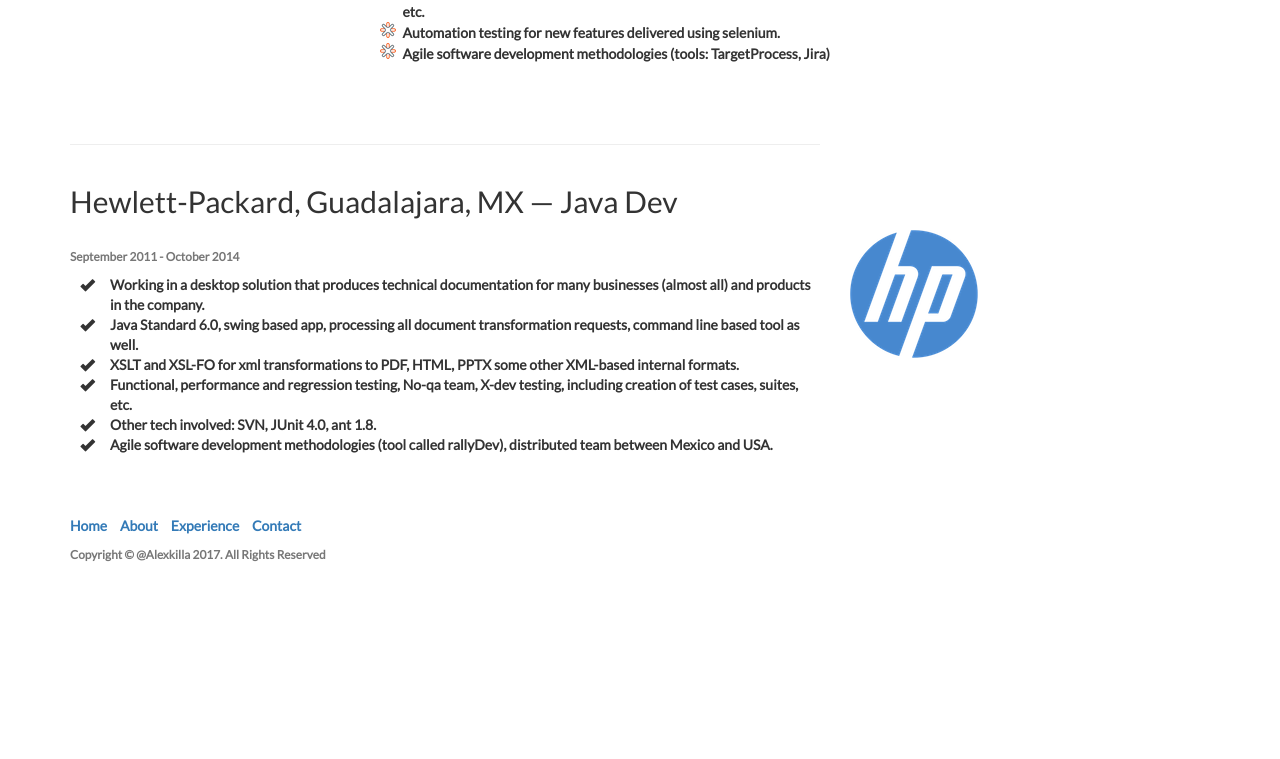
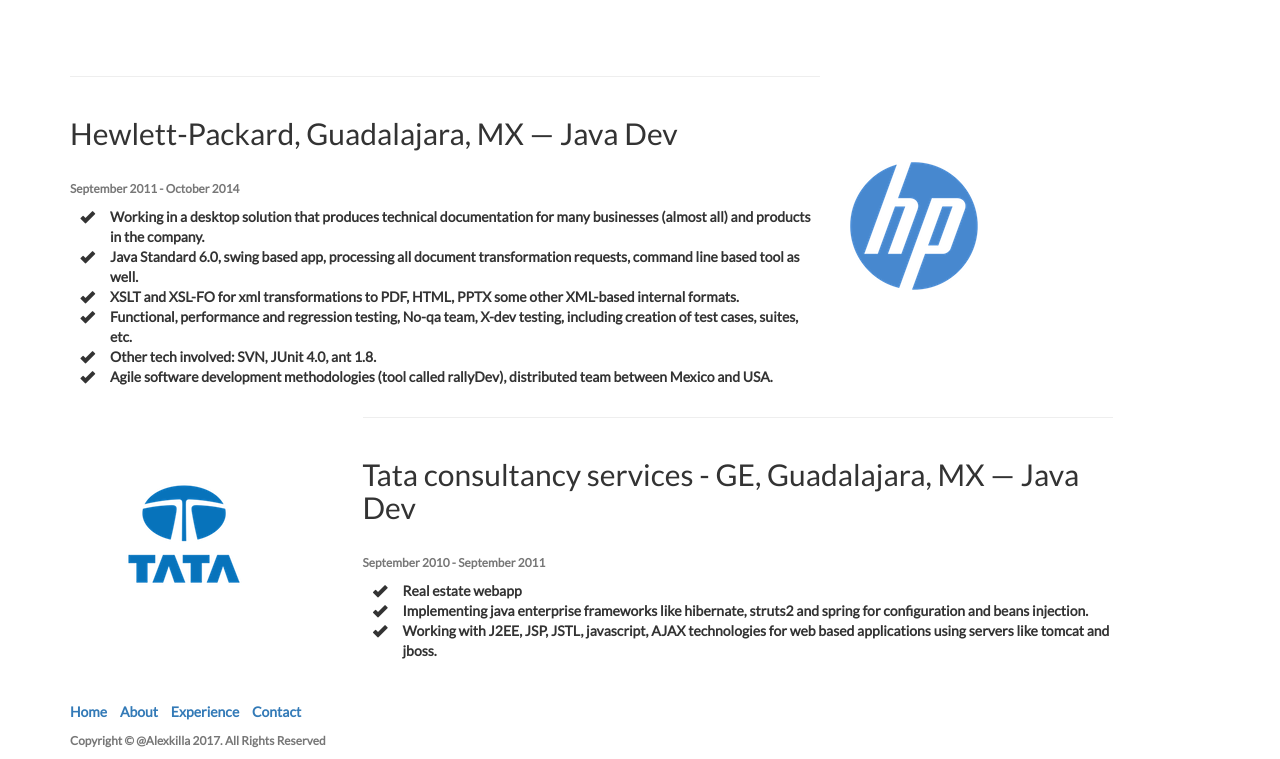
Before and after one commit to alexkilla/alexkilla.github.io-old, a website: page mySite/index.html in a window 1280 px wide. Shown: the part 1352-2111 px from the top of the page. Before the commit the page ends 1975 px from the top, so only its background shows below. Drawn offline with Linux system fonts and the light colour scheme.

Commit message:
adding tata experience and fixing footer

```diff
--- a/mySite/css/landing-page.css
+++ b/mySite/css/landing-page.css
@@ -33,7 +33,7 @@
 }
 
 .content-section-a{
-  padding: 50px;
+  padding: 60px;
   background-color: white;
 }
 
@@ -57,14 +57,13 @@
 left: 25px;
 }
 
-.footer{
-  margin-left:auto;
-  margin-right:auto;
+.footer .row{
+  display: flex;
   justify-content: center;
 }
 
 footer{
-  padding: 50px 0px;
+  padding-top: 30px;
 }
 
 .leading{
@@ -72,7 +71,7 @@
 }
 
 
-@media(max-width:767px) {
+@media(min-width:542px) {
     .intro-message {
         padding-bottom: 15%;
     }
@@ -81,7 +80,7 @@
         font-size: 3em;
     }
 
-    ul.intro-social-buttons > li {
+    ul.social-media > li {
         display: block;
         margin-bottom: 20px;
         padding: 0;
--- a/mySite/index.html
+++ b/mySite/index.html
@@ -52,10 +52,20 @@
                         <hr class="intro-divider">
                         <h3>Software Engineer</h3>
                         <div class="social-media">
+                            <ul class="list-inline">
+                                <li>
                                     <a href="http://goodreads.com/alexkilla" class="btn" btn-default=""><img src="img/social/Goodreads/1492214594_goodreads-square-light-1.png" width="64px" alt="" target="_blank"></a>
+                                </li>
+                                <li>
                                     <a href="https://github.com/alexkilla" class="btn" btn-default=""><img src="img/social/GitHub/GitHub-Mark-Light-120px-plus.png" alt="" width="128px" target="_blank"></a>
+                                </li>
+                                <li>
                                     <a href="https://www.linkedin.com/in/alejandro-chavez-136b3331" class="btn" btn-default=""><img src="img/social/linkedin/1492208820_linkedin.png" alt="" width="128px" target="_blank"></a>
+                                </li>
+                                <li>
                                     <a href="https://twitter.com/alexkilla" class="btn" btn-default=""><img src="img/social/twitter/1492208791_square-twitter.png" alt="" width="64px" target="_blank"></a>
+                                </li>
+                            </ul>
                         </div>
                         <!-- <h3>With 5+ years mostly backend experience</h3>
                       <h3>web/desktop applications</h3>
@@ -130,6 +140,31 @@
         </div>
         <!-- /.container -->
     </div>
+    <div class="content-section-c">
+        <div class="container">
+            <div class="row vertical-align">
+              <div class="col-lg-3 col-sm-3">
+                  <img class="img-responsive" src="img/tata-logo.png" alt="">
+              </div>
+                <div class="col-lg-8 col-sm-8">
+                    <hr class="section-heading-spacer">
+                    <div class="clearfix"></div>
+                    <div class="leading">
+                        <h2 class="section-heading">Tata consultancy services - GE, Guadalajara, MX — Java Dev</h2>
+                    </div>
+                    <div class="content">
+                        <p class="text-muted small">September 2010 - September 2011</p>
+                        <ul class="hp-bullet">
+                            <li>Real estate webapp</li>
+                            <li>Implementing java enterprise frameworks like hibernate, struts2 and spring for configuration and beans injection.</li>
+                            <li>Working with J2EE, JSP, JSTL, javascript, AJAX technologies for web based applications using servers like tomcat and jboss.</li>
+                        </ul>
+                    </div>
+                </div>
+            </div>
+        </div>
+        <!-- /.container -->
+    </div>
     <a name="contact"></a>
     <div class="content-section-contact">
         <div class="container">
@@ -145,18 +180,20 @@
     </div>
     <!--/.content-section-a  -->
     <footer>
-        <div class="container">
+        <div class="container footer">
             <div class="row">
                 <div class="col-lg-12">
-                    <div class="footer">
                     <ul class="list-inline">
                         <li><a href="#">Home</a></li>
                         <li><a href="#about">About</a></li>
                         <li><a href="#experience">Experience</a></li>
                         <li><a href="#contact">Contact</a></li>
                     </ul>
+                </div>
+            </div>
+            <div class="row">
+                <div class="col-lg-12">
                     <p class="copyright text-muted small">Copyright &copy; @Alexkilla 2017. All Rights Reserved</p>
-                    </div>
                 </div>
             </div>
         </div>
```
Lines whose indentation alone changed are shown as unchanged.
